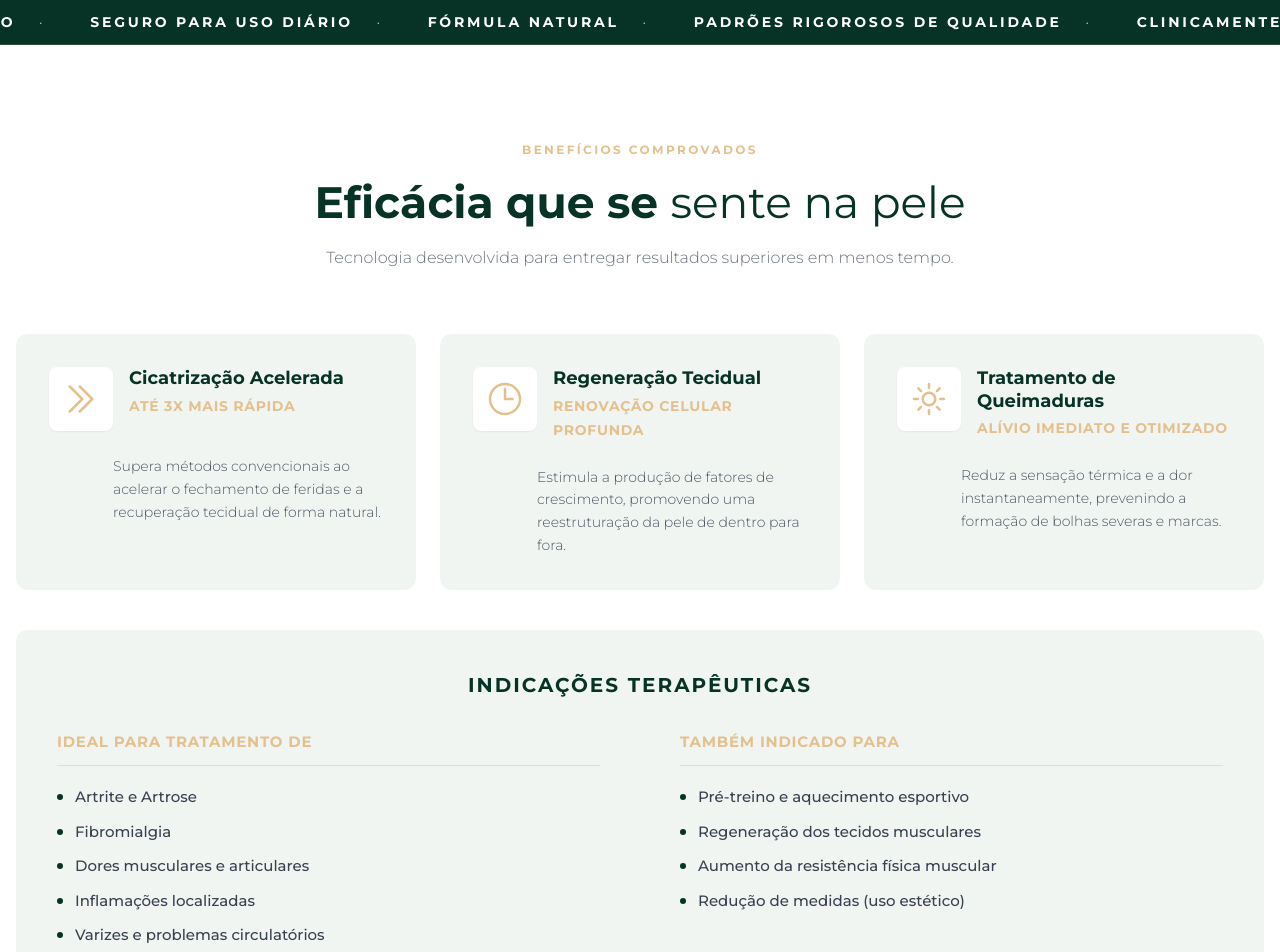
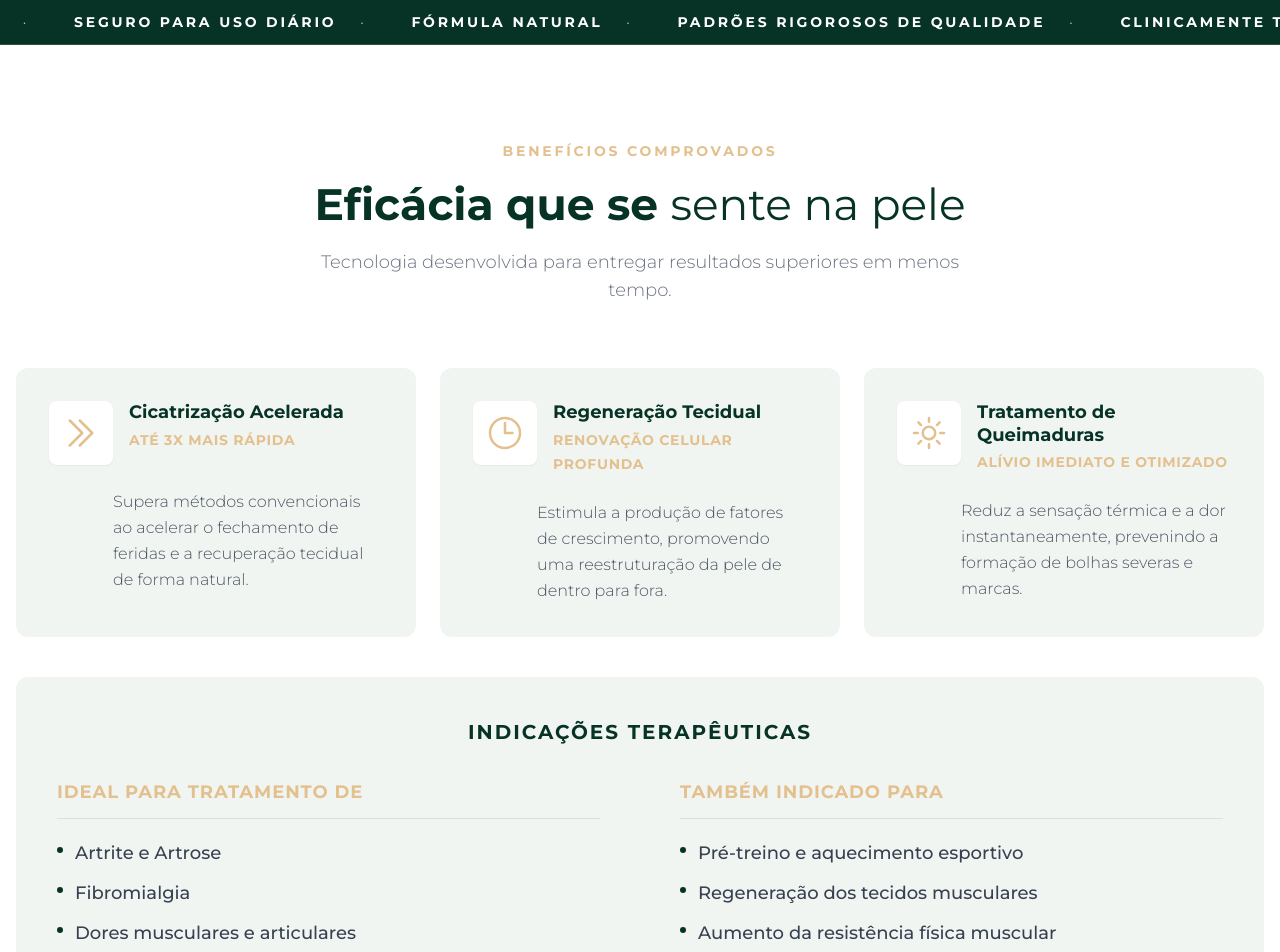
Before and after one commit to oRFolkz/Recupera, a React (Vite) app: page / in a window 1280 px wide. Shown: the top 952 px of the page. Built offline with nearby package versions, Linux system fonts and the light colour scheme.

Commit message:
Add files via upload

```diff
--- a/components/ClinicalResults.tsx
+++ b/components/ClinicalResults.tsx
@@ -59,8 +59,8 @@ export const ClinicalResults: React.FC = () => {
       <div className="container mx-auto px-4 relative z-10">
         <div ref={reveal.ref} className={`text-center max-w-4xl mx-auto mb-12 md:mb-16 animeTexto ${reveal.className}`}>
 
-          {/* Kicker principal da seção - Permitido 12px */}
-          <span className="text-[#E3C08D] font-bold uppercase tracking-[0.2em] text-[12px] md:text-[12px] mb-4 block">
+          {/* Kicker principal: text-sm (~12.25px no seu ambiente) */}
+          <span className="text-[#E3C08D] font-bold uppercase tracking-[0.2em] text-sm md:text-sm mb-4 block">
             BENEFÍCIOS COMPROVADOS
           </span>
 
@@ -68,8 +68,8 @@ export const ClinicalResults: React.FC = () => {
             Eficácia que se <span className="font-normal">sente na pele</span>
           </h2>
 
-          {/* Subtítulo descritivo - Mínimo 14px */}
-          <p className="text-gray-500 text-[14px] md:text-base font-light leading-relaxed max-w-2xl mx-auto">
+          {/* Subtítulo: text-base (padrão > 14px) */}
+          <p className="text-gray-500 text-base md:text-lg font-light leading-relaxed max-w-2xl mx-auto">
             Tecnologia desenvolvida para entregar resultados superiores em menos tempo.
           </p>
         </div>
@@ -90,15 +90,15 @@ export const ClinicalResults: React.FC = () => {
                   <h4 className="text-lg font-bold text-[#063326] leading-tight mb-1">
                     {item.title}
                   </h4>
-                  {/* Kicker interno do card - Ajustado para 14px conforme solicitado para textos legíveis */}
-                  <span className="text-[14px] font-bold uppercase tracking-wider text-[#E3C08D]">
+                  {/* Kicker do Card: text-sm (~12.25px) */}
+                  <span className="text-sm font-bold uppercase tracking-wider text-[#E3C08D]">
                     {item.kicker}
                   </span>
                 </div>
               </div>
 
-              {/* Descrição do card - Mínimo 14px */}
-              <p className="text-gray-600 text-[14px] leading-relaxed font-light mt-2 pl-0 md:pl-[calc(1rem+3rem)]">
+              {/* Descrição do Card: text-base (padrão > 14px) */}
+              <p className="text-gray-600 text-base leading-relaxed font-light mt-2 pl-0 md:pl-[calc(1rem+3rem)]">
                 {item.description}
               </p>
             </div>
@@ -114,13 +114,13 @@ export const ClinicalResults: React.FC = () => {
           <div className="grid grid-cols-1 md:grid-cols-2 gap-8 md:gap-20">
             {/* Coluna 1 */}
             <div>
-              {/* Título da coluna - Mínimo 14px */}
-              <h4 className="font-bold text-[#E3C08D] mb-4 md:mb-5 text-[14px] md:text-[15px] uppercase tracking-wider border-b border-[#063326]/10 pb-3">
+              {/* Título da coluna: text-base */}
+              <h4 className="font-bold text-[#E3C08D] mb-4 md:mb-5 text-base md:text-lg uppercase tracking-wider border-b border-[#063326]/10 pb-3">
                 Ideal para tratamento de
               </h4>
               <ul className="space-y-3">
                 {treatments.map((item, i) => (
-                  <li key={i} className="flex items-start gap-3 text-gray-700 text-[14px] md:text-[15px] font-medium leading-normal">
+                  <li key={i} className="flex items-start gap-3 text-gray-700 text-base md:text-lg font-medium leading-normal">
                     <span className="w-1.5 h-1.5 bg-[#063326] rounded-full flex-shrink-0 mt-2"></span>
                     {item}
                   </li>
@@ -130,12 +130,12 @@ export const ClinicalResults: React.FC = () => {
 
             {/* Coluna 2 */}
             <div>
-              <h4 className="font-bold text-[#E3C08D] mb-4 md:mb-5 text-[14px] md:text-[15px] uppercase tracking-wider border-b border-[#063326]/10 pb-3">
+              <h4 className="font-bold text-[#E3C08D] mb-4 md:mb-5 text-base md:text-lg uppercase tracking-wider border-b border-[#063326]/10 pb-3">
                 Também indicado para
               </h4>
               <ul className="space-y-3">
                 {indications.map((item, i) => (
-                  <li key={i} className="flex items-start gap-3 text-gray-700 text-[14px] md:text-[15px] font-medium leading-normal">
+                  <li key={i} className="flex items-start gap-3 text-gray-700 text-base md:text-lg font-medium leading-normal">
                     <span className="w-1.5 h-1.5 bg-[#063326] rounded-full flex-shrink-0 mt-2"></span>
                     {item}
                   </li>
--- a/components/Hero.tsx
+++ b/components/Hero.tsx
@@ -51,7 +51,7 @@ export const Hero: React.FC = () => {
                   <span className="block text-[11px] md:text-sm text-gray-600 font-medium leading-snug mt-1 md:mt-2">Notaram melhora na pele</span>
                 </div>
                 {/* Item 5 - Full Width */}
-                <div className="col-span-2 border-t border-[#063326]/5 pt-4 mt-2">
+                <div className="col-span-2">
                   <span className="block text-3xl lg:text-4xl font-bold text-[#063326]">97%</span>
                   <span className="block text-[11px] md:text-sm text-gray-600 font-medium leading-snug mt-1 md:mt-2">Aprovaram o produto e comprariam novamente</span>
                 </div>
```
